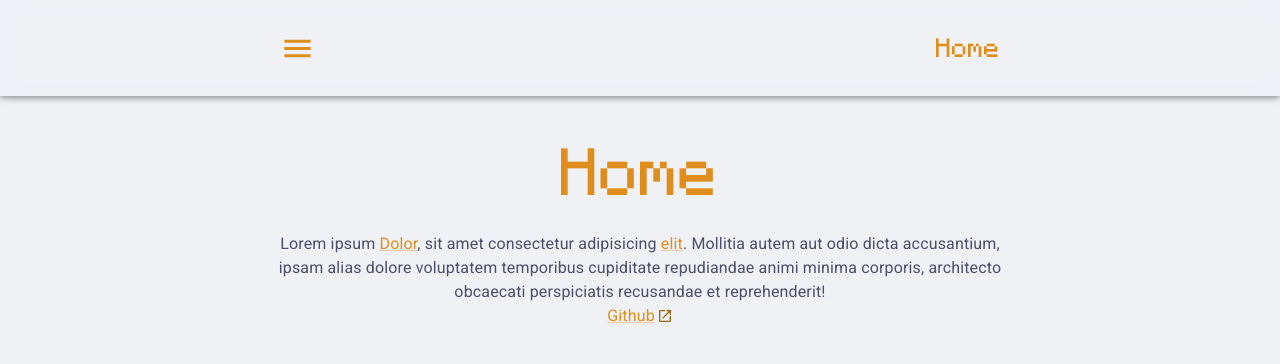
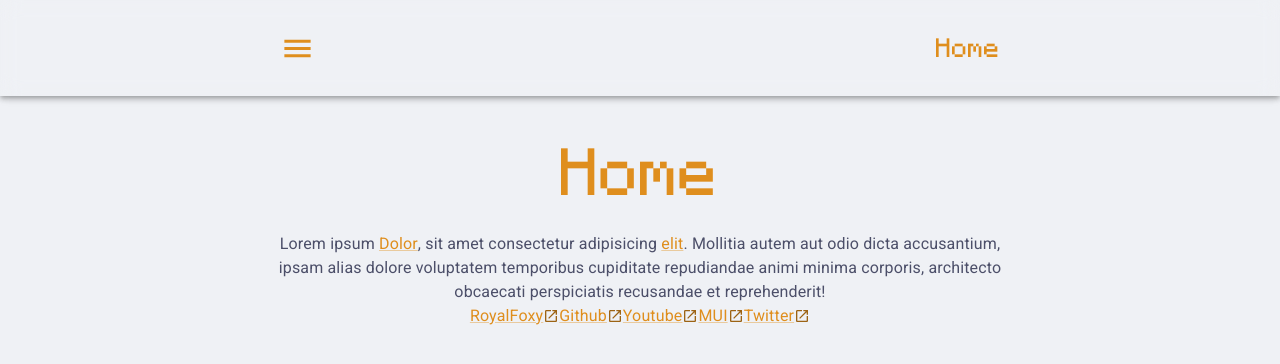
Before and after one commit to RoyalFoxy/nextjs-13-mui-template-catppuccin, a Next.js app: page / in a window 1280 px wide. Shown: the top 364 px of the page. Built offline with nearby package versions, Linux system fonts and the light colour scheme.

Commit message:
Holy s--t the link component needs refactoring but damn it chonky now...

```diff
--- a/package.json
+++ b/package.json
@@ -15,6 +15,7 @@
     "@fontsource/roboto": "^5.0.8",
     "@mui/icons-material": "^5.14.13",
     "@mui/material": "^5.14.13",
+    "cheerio": "1.0.0-rc.12",
     "dotenv": "^16.3.1",
     "ffmpeg-static": "^5.2.0",
     "fluent-ffmpeg": "^2.1.2",
--- /dev/null
+++ b/src/app/api/preview/route.ts
@@ -0,0 +1,69 @@
+import { NextRequest, NextResponse } from "next/server";
+import { load } from "cheerio";
+
+export async function POST(req: NextRequest) {
+  // const entries = req.headers.entries();
+
+  // const entryArray = new Array();
+
+  // while (true) {
+  //   const entry = entries.next();
+  //   if (entry.done) break;
+  //   entryArray.push(entry.value.map((part) => `'${part}'`).join(" => "));
+  // }
+  // return NextResponse.json(entryArray);
+
+  const body = await req.text();
+  let parsedBody = null;
+  try {
+    parsedBody = JSON.parse(body);
+  } catch (error) {
+    console.error(error);
+    return new NextResponse(null, { status: 400 });
+  }
+
+  if (Object.keys(parsedBody).length !== 1 || !parsedBody.preview)
+    return new NextResponse(null, { status: 400 });
+
+  let { preview }: { preview: string } = parsedBody;
+
+  if (preview.startsWith("/")) {
+    preview = req.url.split("/").slice(0, 3).join("/") + preview;
+  }
+
+  const headers = new Headers();
+
+  const origin = req.headers.get("origin");
+  if (origin) headers.set("origin", origin);
+
+  const userAgent = req.headers.get("user-agent");
+  if (userAgent) headers.set("user-agent", userAgent);
+
+  const response = await fetch(preview, { headers: headers });
+
+  const $ = load(await response.text());
+
+  const metadata = {
+    title:
+      $('meta[property="og:title"]').attr("content") ||
+      $("title").text() ||
+      undefined,
+    description:
+      $('meta[property="og:description"]').attr("content") ||
+      $('meta[name="description"]').attr("content") ||
+      undefined,
+    image: $('meta[property="og:image"]').attr("content") || undefined,
+    url: $('meta[property="og:url"]').attr("content") || preview,
+    site_name: $('meta[property="og:site_name"]').attr("content") || undefined,
+  };
+
+  return NextResponse.json(metadata);
+}
+
+export interface Preview {
+  title?: string;
+  description?: string;
+  image?: string;
+  url?: string;
+  site_name?: string;
+}
--- a/src/app/not-found.tsx
+++ b/src/app/not-found.tsx
@@ -14,7 +14,7 @@ export default function NotFound() {
       </H>
       <P>
         I&apos;m not sure how you got here - But I&apos;m sure it&apos;s&nbsp;
-        <Span color="error">your fault.</Span>
+        <Span color="error" bold>your fault.</Span>
       </P>
       <P>
         Get back <Link href="/">Home</Link>.
--- a/src/app/page.tsx
+++ b/src/app/page.tsx
@@ -13,7 +13,11 @@ export default function Page() {
         repudiandae animi minima corporis, architecto obcaecati perspiciatis
         recusandae et reprehenderit!
       </P>
-      <Link href="https://github.com/RoyalFoxy">Github</Link>
+      <Link href="https://github.com/RoyalFoxy">RoyalFoxy</Link>
+      <Link href="https://github.com/">Github</Link>
+      <Link href="https://youtube.com/">Youtube</Link>
+      <Link href="https://mui.com/">MUI</Link>
+      <Link href="https://twitter.com/ViralPosts5/status/1680548654199840771">Twitter</Link>
     </>
   );
 }
--- a/src/components/content/P.tsx
+++ b/src/components/content/P.tsx
@@ -6,10 +6,11 @@ interface P {
   children?: ReactNode;
   /** Is set into `var(--template-palette-YOUR_COLOR)` */
   color?: string;
+  bold?: boolean;
   underline?: boolean;
 }
 
-export default function P({ children, color, underline }: P) {
+export default function P({ children, color, bold, underline }: P) {
   const sx: TypographyProps["sx"] = { marginTop: "1.5rem" };
 
   if (
@@ -21,6 +22,7 @@ export default function P({ children, color, underline }: P) {
     color = `${color}-main`;
   if (color) sx.color = `var(--template-palette-${color})`;
   if (underline) sx.textDecoration = "underline";
+  if (bold) sx.fontWeight = "bold"
 
   return (
     <Typography
--- a/src/components/content/Span.tsx
+++ b/src/components/content/Span.tsx
@@ -6,10 +6,11 @@ interface Span {
   children?: ReactNode;
   /** Is set into `var(--template-palette-YOUR_COLOR)` */
   color?: string;
+  bold?: boolean;
   underline?: boolean;
 }
 
-export default function Span({ children, color, underline }: Span) {
+export default function Span({ children, color, bold, underline }: Span) {
   const sx: TypographyProps["sx"] = { color: "inherit" };
 
   if (
@@ -21,6 +22,7 @@ export default function Span({ children, color, underline }: Span) {
     color = `${color}-main`;
   if (color) sx.color = `var(--template-palette-${color})`;
   if (underline) sx.textDecoration = "underline";
+  if (bold) sx.fontWeight = "bold";
 
   return (
     <Typography
--- a/src/components/navigation/Link.tsx
+++ b/src/components/navigation/Link.tsx
@@ -1,25 +1,64 @@
 "use client";
 
-import { LinkProps, Link as MuiLink, useTheme } from "@mui/material";
+import {
+  Box,
+  Card,
+  Fade,
+  LinkProps,
+  Link as MuiLink,
+  Popover,
+  Skeleton,
+  Typography,
+  useTheme,
+} from "@mui/material";
 import { usePathname, useRouter } from "next/navigation";
 
 import OpenInNewIcon from "@mui/icons-material/OpenInNew";
 import { PrefetchKind } from "next/dist/client/components/router-reducer/router-reducer-types";
-import { ReactNode } from "react";
+import { ReactNode, useEffect, useState } from "react";
 import { useFadeContext } from "./FadeContext";
 import { useSnackbar } from "notistack";
+import { Preview } from "@/app/api/preview/route";
+import { transparency } from "../theme/Theme";
 
 interface Link {
   href?: string;
   children?: ReactNode;
+  noPreview?: boolean;
 }
 
-export default function Link({ children, href = "" }: Link) {
+const PREVIEW_WIDTH = 350;
+const IMAGE_WIDTH = PREVIEW_WIDTH;
+const IMAGE_HEIGHT = 150;
+
+export default function Link({ children, href = "", noPreview }: Link) {
+  const [showPreview, setShowPreview] = useState(false);
+  const [loadingState, setLoadingState] = useState<"loading" | "loaded" | null>(
+    null
+  );
+  const [currentTimeout, setCurrentTimeout] = useState<NodeJS.Timeout | null>(
+    null
+  );
+  const [anchorEl, setAnchorEl] = useState<HTMLAnchorElement | null>(null);
+  const [previewState, setPreviewState] = useState<Preview | null>(null);
+
+  const [hovering, setHovering] = useState({ link: false, preview: false });
+
   const ctx = useFadeContext();
   const router = useRouter();
   const theme = useTheme();
   const pathname = usePathname();
   const { enqueueSnackbar } = useSnackbar();
+
+  const {
+    complex,
+    enteringScreen,
+    leavingScreen,
+    short,
+    shorter,
+    shortest,
+    standard,
+  } = theme.transitions.duration;
 
   const linkProps: LinkProps = {};
 
@@ -30,17 +69,82 @@ export default function Link({ children, href = "" }: Link) {
     linkProps.rel = "noopener noreferrer";
   }
 
+  useEffect(() => {
+    const shouldShowLoading = hovering.link || hovering.preview;
+    const shouldShow = shouldShowLoading && !!previewState;
+
+    let timeout1 = setTimeout(
+      () => setShowPreview(shouldShow),
+      shouldShow ? complex : shorter
+    );
+
+    let loadingState: "loading" | "loaded" | null = null;
+    if (hovering.link && !previewState) loadingState = "loading";
+    else if (hovering.link) loadingState = "loaded";
+
+    let timeout2: any = null;
+
+    if (loadingState) {
+      timeout2 = setTimeout(
+        () => {
+          setLoadingState(loadingState);
+        },
+        loadingState === "loading" ? shortest : complex
+      );
+    } else setLoadingState(loadingState);
+
+    setCurrentTimeout(timeout1);
+
+    return () => {
+      clearTimeout(timeout1);
+      if (timeout2) clearTimeout(timeout2);
+    };
+
+    // eslint-disable-next-line react-hooks/exhaustive-deps
+  }, [hovering, previewState]);
+
   return (
+    <>
       <MuiLink
         {...linkProps}
         sx={{
-        "transition": `text-decoration-color ${theme.transitions.duration.standard}ms ease`,
-        "&:hover svg": {
+          "transition": `text-decoration-color ${standard}ms ease`,
+          "&:hover span svg": {
             color: "var(--template-palette-primary-main)",
           },
         }}
         href={href}
-      onMouseEnter={() => router.prefetch(href, { kind: PrefetchKind.FULL })}
+        onKeyDown={(e) => console.log(e)}
+        onMouseEnter={(e) => {
+          if (!newTab) router.prefetch(href, { kind: PrefetchKind.FULL });
+          if (noPreview) return;
+
+          setAnchorEl(e.currentTarget);
+
+          if (!previewState)
+            fetch("/api/preview", {
+              body: JSON.stringify({ preview: href }),
+              method: "POST",
+            })
+              .then(async (response) => {
+                setPreviewState(await response.json());
+              })
+              .catch((e) => {
+                console.log(e);
+              });
+
+          setHovering((hovering) => ({ ...hovering, link: true }));
+        }}
+        onMouseLeave={() => {
+          if (noPreview) return;
+
+          if (currentTimeout) {
+            clearTimeout(currentTimeout);
+            setCurrentTimeout(null);
+          }
+
+          setHovering((hovering) => ({ ...hovering, link: false }));
+        }}
         onClick={(event) => {
           if (newTab) return;
           event.preventDefault();
@@ -55,24 +159,147 @@ export default function Link({ children, href = "" }: Link) {
             return;
           }
 
+          setShowPreview(false)
+
           ctx.nextHref = href;
 
           ctx.isExiting = true;
           ctx.visible = false;
         }}>
+        <style jsx>{`
+          @keyframes loading-animation {
+            0% {
+              background: #00000000;
+            }
+            50% {
+              background: ${theme.palette.catppuccin.overlay0}${transparency};
+            }
+            100% {
+              background: #00000000;
+            }
+          }
+        `}</style>
+        <span
+          style={{
+            background:
+              loadingState === "loaded"
+                ? `${theme.palette.catppuccin.overlay0}${transparency}`
+                : "#00000000",
+            transition: `background ${standard}ms`,
+            animation:
+              loadingState === "loading"
+                ? `loading-animation ${complex * 2}ms ease-in-out infinite`
+                : "",
+            padding: "0.25rem",
+            margin: "-0.25rem",
+            borderRadius: theme.shape.borderRadius,
+            backgroundClip: "content-box",
+          }}>
           {children}
           {newTab && (
             <OpenInNewIcon
               sx={{
-            marginLeft: "0.125rem",
                 width: "1rem",
                 height: "1rem",
                 verticalAlign: "-7.5%",
                 color: "var(--template-palette-primary-dark)",
-            transition: `color ${theme.transitions.duration.standard}ms ease`,
+                transition: `color ${standard}ms ease`,
               }}
             />
           )}
+        </span>
       </MuiLink>
+      {!noPreview && (
+        <Popover
+          open={showPreview}
+          anchorEl={anchorEl}
+          sx={{ pointerEvents: "none" }}
+          anchorOrigin={{
+            vertical: "bottom",
+            horizontal: "center",
+          }}
+          transformOrigin={{
+            vertical: "top",
+            horizontal: "center",
+          }}
+          onClose={() => {
+            setAnchorEl(null);
+            setShowPreview(false);
+            setHovering(() => ({ link: false, preview: false }));
+          }}
+          disableRestoreFocus>
+          <Card
+            sx={{
+              width: PREVIEW_WIDTH,
+              pointerEvents: "all",
+              background: `${theme.palette.catppuccin.crust}${transparency}`,
+            }}
+            onMouseEnter={() => {
+              setHovering((hovering) => ({ ...hovering, preview: true }));
+            }}
+            onMouseLeave={() => {
+              if (currentTimeout) {
+                clearTimeout(currentTimeout);
+                setCurrentTimeout(null);
+              }
+              setHovering((hovering) => ({ ...hovering, preview: false }));
+            }}>
+            {previewState ? (
+              <div style={{ width: PREVIEW_WIDTH }}>
+                {previewState?.image && (
+                  <>
+                    {/* eslint-disable-next-line @next/next/no-img-element */}
+                    <img
+                      src={previewState?.image}
+                      alt=""
+                      width={IMAGE_WIDTH}
+                      height={IMAGE_HEIGHT}
+                      style={{ objectFit: "cover", display: "block" }}
+                    />
+                  </>
+                )}
+                <Box sx={{ padding: 2 }}>
+                  {previewState?.title && (
+                    <Typography
+                      sx={{
+                        textAlign: "justify",
+                        fontWeight: "bold",
+                        paddingBottom: 1,
+                      }}>
+                      {previewState?.title}
+                    </Typography>
+                  )}
+                  {previewState?.description && (
+                    <Typography
+                      sx={{ textAlign: "justify", paddingBottom: 1 }}
+                      variant="body2">
+                      {previewState?.description}
+                    </Typography>
+                  )}
+                  <Typography
+                    sx={{
+                      textAlign: "left",
+                      fontWeight: "bold",
+                      wordBreak: "break-all",
+                    }}
+                    variant="body2">
+                    {previewState?.url}
+                  </Typography>
+                  {!(previewState?.title || previewState?.description) && (
+                    <Typography
+                      sx={{ textAlign: "left" }}
+                      variant="body2">
+                      No preview available
+                    </Typography>
+                  )}
+                </Box>
+              </div>
+            ) : (
+              <div />
+            )}
+          </Card>
+        </Popover>
+      )}
+    </>
   );
 }
--- a/src/components/navigation/bar/MenuButton.tsx
+++ b/src/components/navigation/bar/MenuButton.tsx
@@ -39,7 +39,8 @@ export default function Home() {
           {({ href, display }) => (
             <Link
               href={href}
-              key={Math.random()}>
+              key={Math.random()}
+              noPreview>
               <MenuItem
                 onClick={handleClose}
                 sx={{
```
Also changed, not shown: src/components/navigation/bar/Back.tsx (+7 -1 lines), 1 other file (tests, documents, lock files or other folders). Lines whose indentation alone changed are shown as unchanged.
